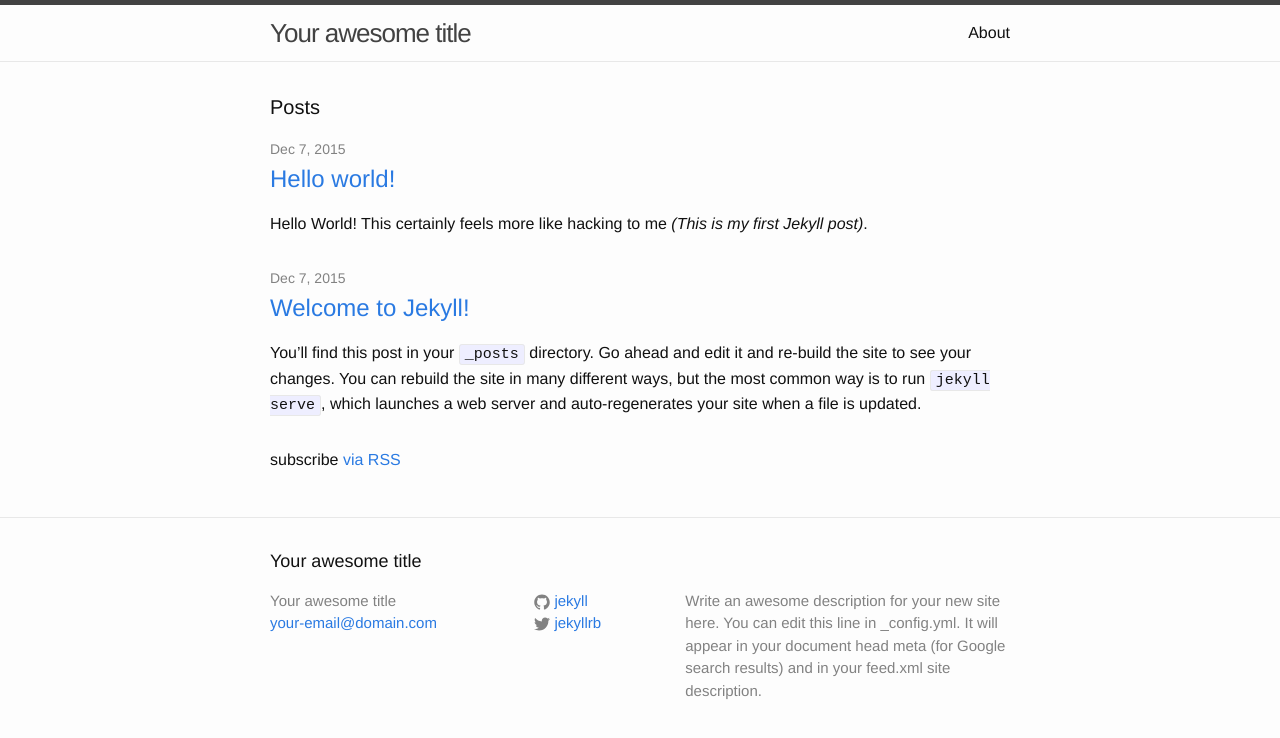
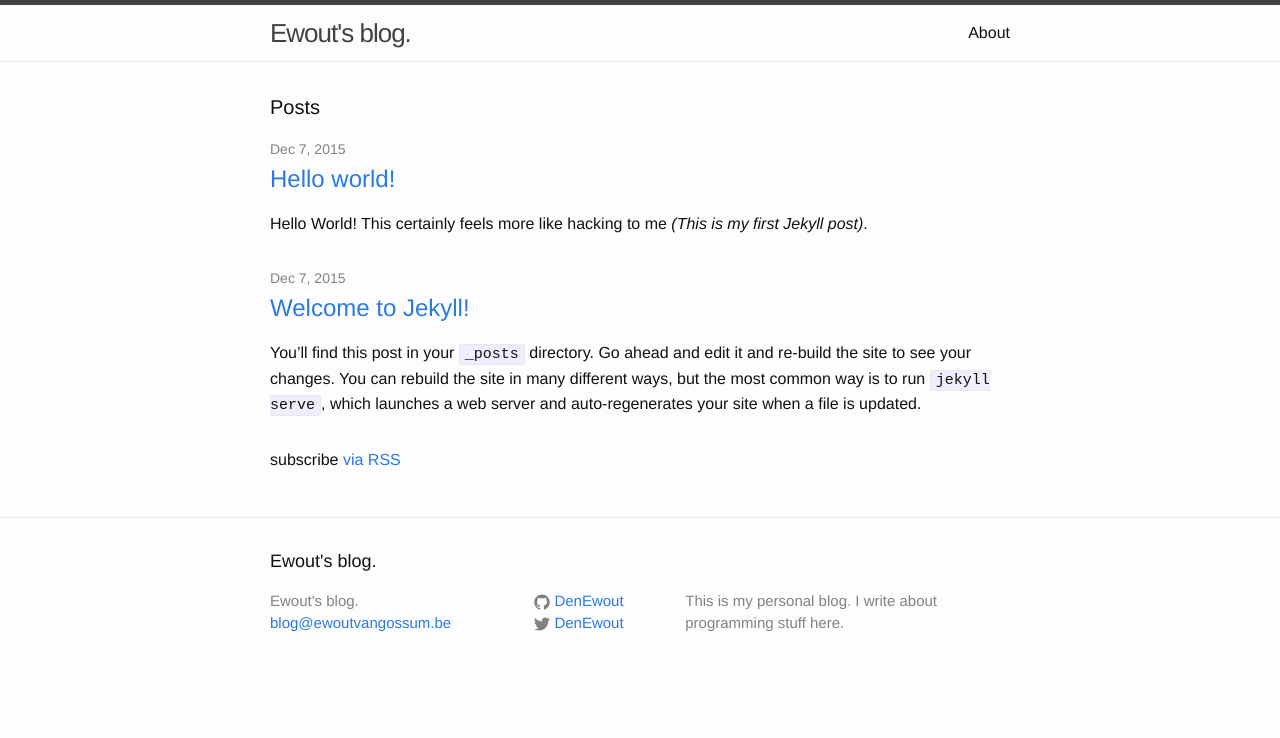
Before and after one commit to DenEwout/denewout.github.io, a Jekyll site: the page built from index.html, in a window 1280 px wide. Shown: the top 738 px of the page. Built offline with Jekyll 4.4.1, drawn with Linux system fonts in a browser that asks for light colours.

Commit message:
Fixes config.yml with more suitable text.

```diff
--- a/_config.yml
+++ b/_config.yml
@@ -6,16 +6,13 @@
 # 'jekyll serve'. If you change this file, please restart the server process.
 
 # Site settings
-title: Your awesome title
-email: your-email@domain.com
-description: > # this means to ignore newlines until "baseurl:"
-  Write an awesome description for your new site here. You can edit this
-  line in _config.yml. It will appear in your document head meta (for
-  Google search results) and in your feed.xml site description.
+title: Ewout's blog.
+email: blog@ewoutvangossum.be
+description: This is my personal blog. I write about programming stuff here.
 baseurl: "" # the subpath of your site, e.g. /blog
-url: "http://yourdomain.com" # the base hostname & protocol for your site
-twitter_username: jekyllrb
-github_username:  jekyll
+url: "http://denewout.github.io" # the base hostname & protocol for your site
+twitter_username: DenEwout
+github_username:  DenEwout
 
 # Build settings
 markdown: kramdown
```
